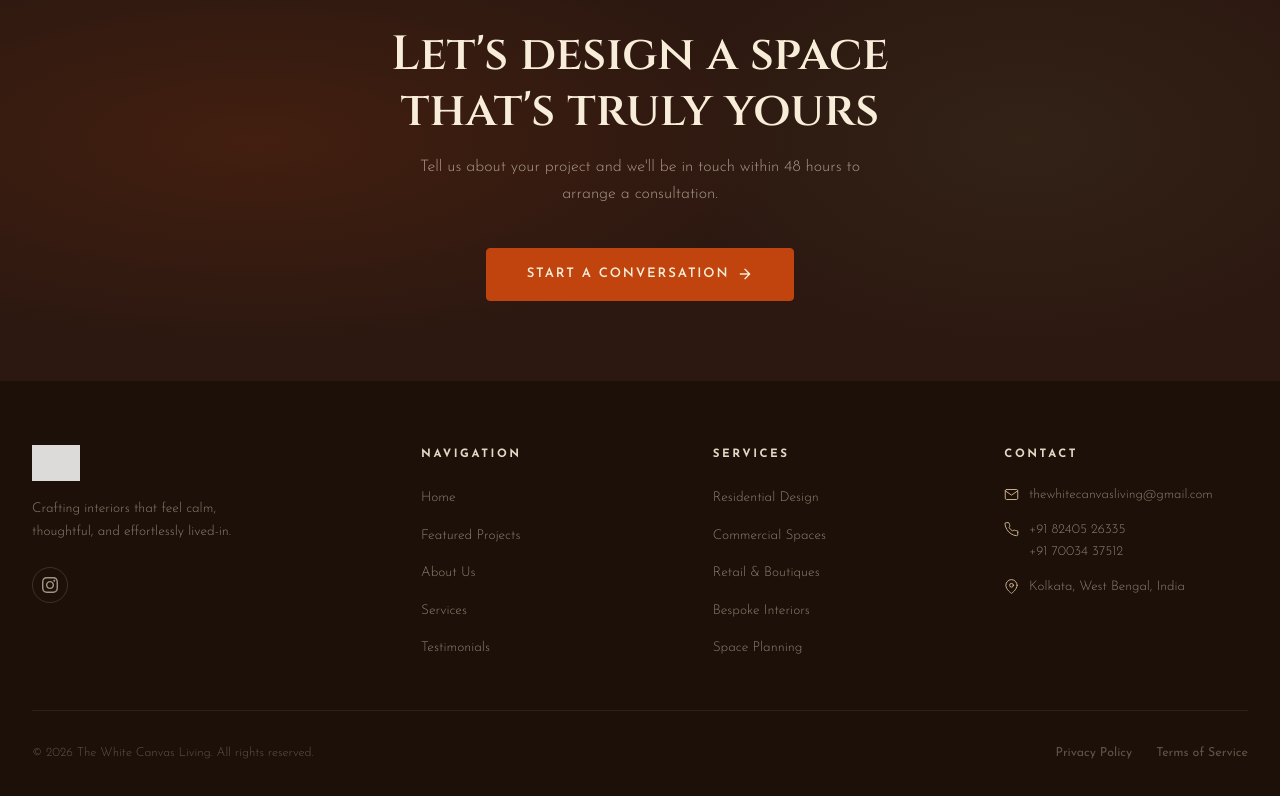
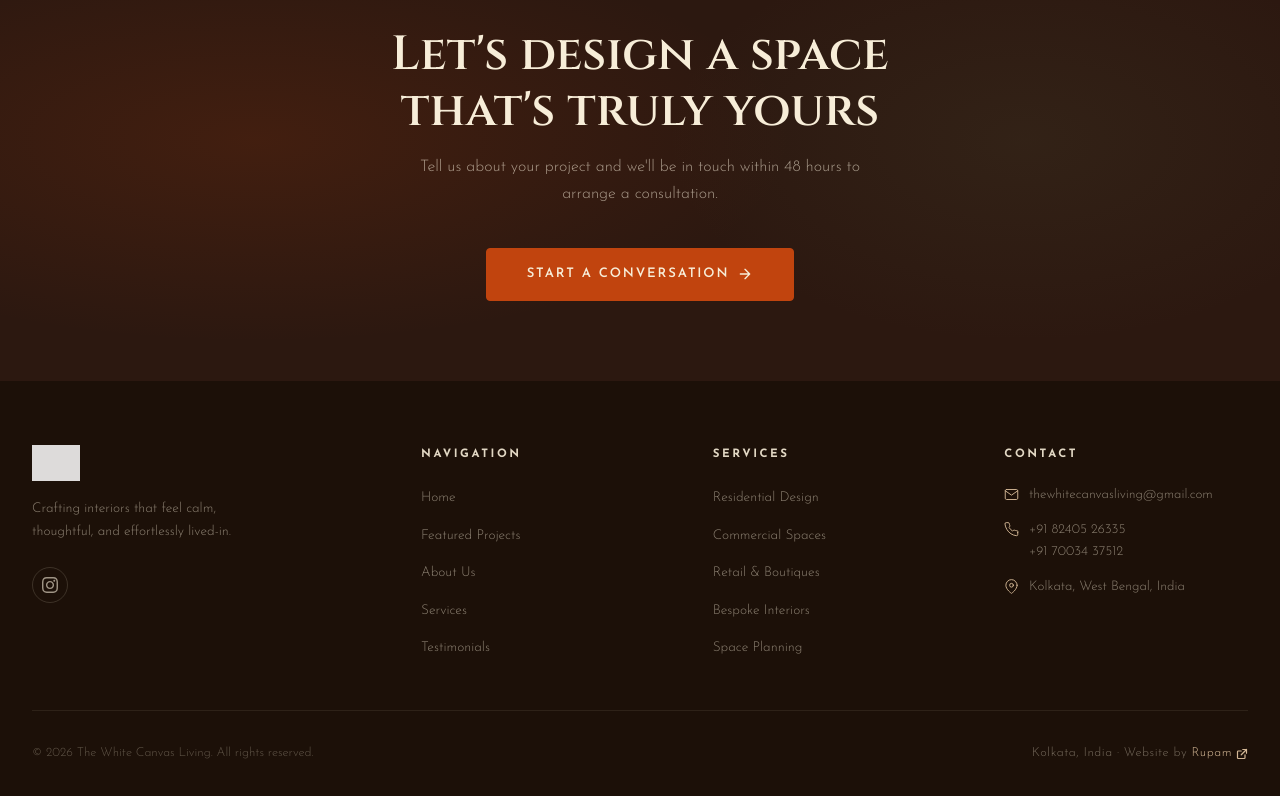
Before and after one commit to thewhitecanvasliving/The-White-Canvas-Living, a React (Vite) app: page / in a window 1280 px wide. Shown: the part 5820-6616 px from the top of the page. Built offline with nearby package versions, Linux system fonts and the light colour scheme; grey boxes are pictures that could not be loaded.

Commit message:
v4.1
-Footer credit changes

```diff
--- a/src/components/Footer.jsx
+++ b/src/components/Footer.jsx
@@ -80,10 +80,31 @@ export default function Footer() {
             © {new Date().getFullYear()} The White Canvas Living. All rights
             reserved.
           </p>
-          <div className="footer-legal">
-            <a href="#">Privacy Policy</a>
-            <a href="#">Terms of Service</a>
-          </div>
+          <p className="footer-credit">
+            Kolkata, India · Website by{' '}
+            <a
+              href="#"
+              className="footer-credit-link"
+              target="_blank"
+              rel="noopener noreferrer"
+            >
+              Rupam
+              <svg
+                className="footer__credit-link-icon"
+                viewBox="0 0 16 16"
+                fill="none"
+                stroke="currentColor"
+                strokeWidth="1.6"
+                strokeLinecap="round"
+                strokeLinejoin="round"
+                aria-hidden="true"
+              >
+                <path d="M9 2h5v5" />
+                <path d="M14 2L7 9" />
+                <path d="M12 9v4a1 1 0 0 1-1 1H3a1 1 0 0 1-1-1V5a1 1 0 0 1 1-1h4" />
+              </svg>
+            </a>
+          </p>
         </div>
       </div>
     </footer>
--- a/src/index.css
+++ b/src/index.css
@@ -1019,6 +1019,27 @@ footer {
 }
 .footer-legal a:hover { color: rgba(247, 237, 216, 0.7); }
 
+.footer-credit {
+  font-size: 0.78rem;
+  color: rgba(247, 237, 216, 0.4);
+  font-weight: 300;
+  letter-spacing: 0.04em;
+}
+.footer-credit-link {
+  display: inline-flex;
+  align-items: center;
+  gap: 4px;
+  color: var(--accent-light);
+  transition: color 0.2s ease;
+}
+.footer-credit-link:hover { color: var(--bg); }
+.footer__credit-link-icon {
+  width: 12px;
+  height: 12px;
+  flex-shrink: 0;
+  margin-top: 1px;
+}
+
 /* ─── Responsive ─────────────────────────────────────── */
 @media (max-width: 1024px) {
   .projects-grid { grid-template-columns: 1fr 1fr; }
```
